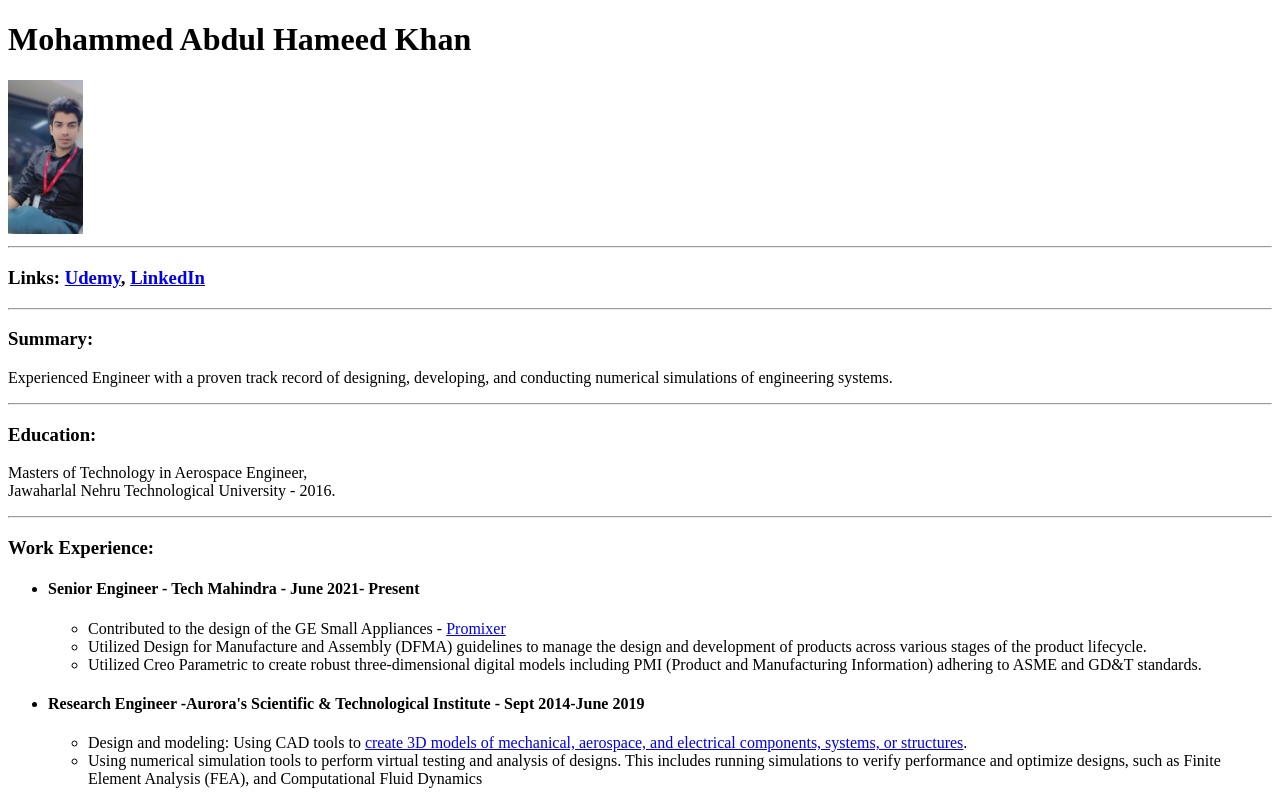
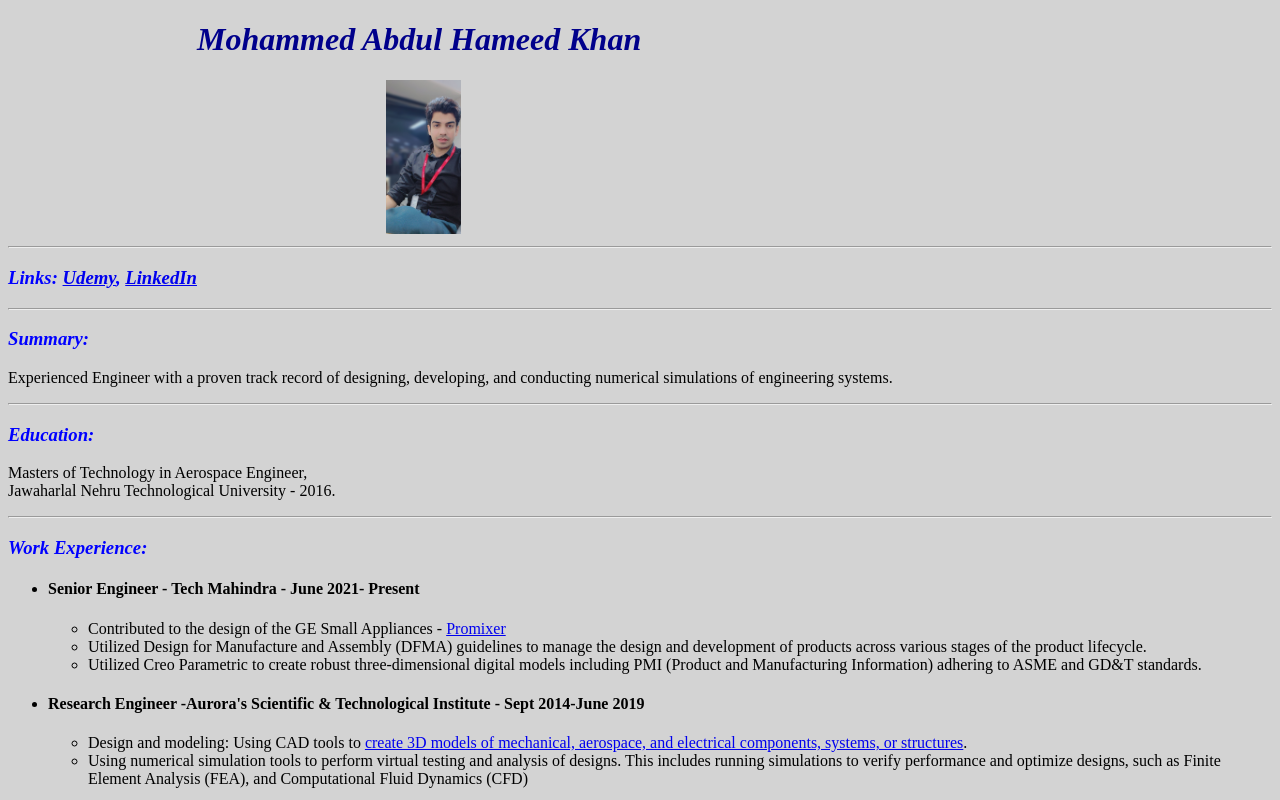
Before and after one commit to MohammedKhan68/MyProfile, a plain HTML site: page index.html in a window 1280 px wide. Shown: the top 800 px of the page. Drawn offline with Linux system fonts and the light colour scheme.

Commit message:
Add files via upload

```diff
--- a/index.html
+++ b/index.html
@@ -1,13 +1,24 @@
 <!DOCTYPE html>
-<html lang="en">
+<html lang="en" style="background: lightgrey">
 <head>
     <meta charset="UTF-8">
     <meta name="viewport" content="width=device-width, initial-scale=1.0">
     <title>My Profile</title>
+    <style>
+        h1{
+            color: darkblue;
+            font-style: oblique;
+            margin-left:5cm;
+        }
+        h3{
+            color: blue;
+            font-style: italic;
+        }
+    </style>
 </head>
 <body>
     <h1>Mohammed Abdul Hameed Khan</h1>
-    <img src="./Assets/My-Pic.jpg" width="75"/>
+    <img src="./Assets/My-Pic.jpg" width="75"/" style="margin-left: 10cm;">
     <hr />
     <h3>Links: <a href="https://www.udemy.com/user/mohammed-abdul-hameed-khan/">Udemy</a>, <a href="https://www.linkedin.com/in/mohammed-khan-aerospaceengineer/">LinkedIn</a></h3>
     <hr />
@@ -36,7 +47,7 @@
             components, systems, or structures</a>.</li>
             <li>Using numerical simulation tools to perform virtual testing and analysis of designs.
             This includes running simulations to verify performance and optimize designs, such as Finite Element
-            Analysis (FEA), and Computational Fluid Dynamics </li>
+            Analysis (FEA), and Computational Fluid Dynamics (CFD)</li>
         </ul>
     </ul>
 <hr />
```
